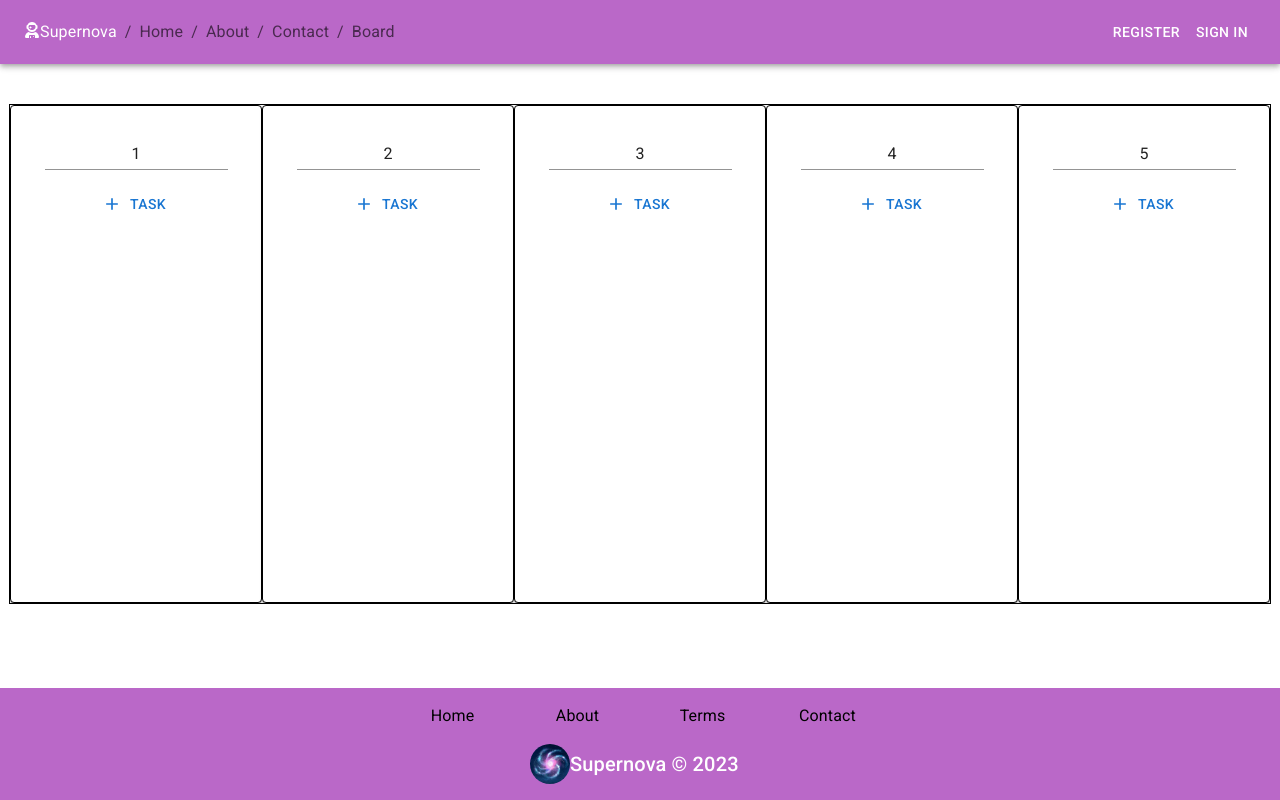
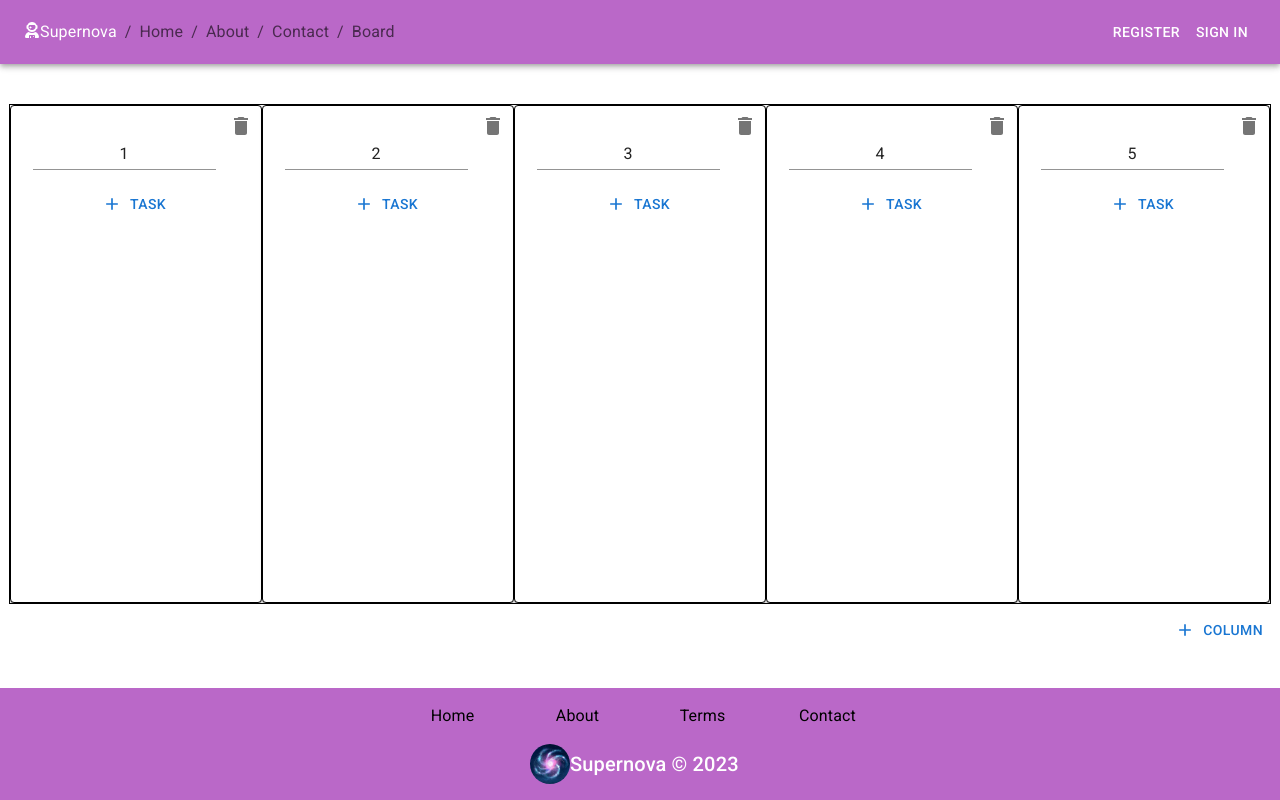
Before and after one commit to MalachiNichols/super-react, a React (Create React App) app: page /board in a window 1280 px wide. Built offline with nearby package versions, Linux system fonts and the light colour scheme.

Commit message:
can now add new columns. deleting columns removes the wrong columns right now

```diff
--- /dev/null
+++ b/src/pages/board/CreateColumn.js
@@ -0,0 +1,30 @@
+import { Button, Input, TextField } from "@mui/material";
+import SaveIcon from "@mui/icons-material/Save";
+import React, { useState } from "react";
+import { Box } from "@mui/system";
+
+const CreateColumn = ({ handleNewColumn, setCreateColumn }) => {
+
+  const [textValue, setTextValue] = useState('')
+
+  const handleTextChange = (e) => {
+    setTextValue(e.target.value)
+  }
+
+  return (
+    <Box sx={{ float: "right", mt: 1 }}>
+      <TextField size="small" label="Column Name" onChange={handleTextChange}/>
+      <Button
+        startIcon={<SaveIcon />}
+        onClick={() => {
+          handleNewColumn(textValue)
+          setCreateColumn(false);
+        }}
+      >
+        SAVE COLUMN
+      </Button>
+    </Box>
+  );
+};
+
+export default CreateColumn;
--- a/src/pages/board/board.js
+++ b/src/pages/board/board.js
@@ -1,9 +1,29 @@
-import { Grid } from "@mui/material";
-import React from "react";
+import { Button, Grid } from "@mui/material";
+import AddIcon from "@mui/icons-material/Add";
+import React, { useState } from "react";
 import Column from "./Column";
+import { Box } from "@mui/system";
+import CreateColumn from "./CreateColumn";
 
-const board = ({ id }) => {
+const Board = ({ id }) => {
+  const [createColumn, setCreateColumn] = useState(false);
+  // const [newColumn, setNewColumn] = useState({});
+  const [columns, setColumns] = useState([{title: 1, id: 0}, {title: 2, id: 1}, {title: 3, id: 2}, {title: 4, id: 3}, {title: 5, id: 4} ])
+
+  const handleNewColumn = (title) => {
+    setColumns(
+      columns.concat({title: title, id: columns.length})
+    )
+  }
+
+  const deleteColumn = (id) => {
+    console.log(id + ' yo')
+    setColumns(columns.filter((column) => column.id !== id));
+    console.log(columns)
+  }
+
   return (
+    <Box sx={{ width: 1262, mx: "auto" }}>
       <Grid
         container
         justifyContent="center"
@@ -18,21 +38,37 @@ const board = ({ id }) => {
           height: 500,
         }}
       >
-      <Grid
-        container
-        wrap="nowrap"
-        sx={{ mx: "auto", width: '100%' }}
-      >
+        <Grid container wrap="nowrap" sx={{ mx: "auto", width: "100%" }}>
           {/* <Workspace /> */}
-        <Column props={{ colName: "1" }} />
-        <Column props={{ colName: "2" }} />
-        <Column props={{ colName: "3" }} />
-        <Column props={{ colName: "4" }} />
-        <Column props={{ colName: "5" }} />
-        {/* <Column props={{ colName: "7" }} /> */}
+          {columns[0] &&
+            columns.map((column) => (
+              <Column
+                title={column.title}
+                id={column.id}
+                deleteColumn={deleteColumn}
+              />
+          ))}
         </Grid>
       </Grid>
+      {!createColumn && (
+        <Button
+          startIcon={<AddIcon />}
+          sx={{ float: "right", mt: 1 }}
+          onClick={() => {
+            setCreateColumn(true);
+          }}
+        >
+          COLUMN
+        </Button>
+      )}
+      {createColumn && (
+        <CreateColumn
+          handleNewColumn={handleNewColumn}
+          setCreateColumn={setCreateColumn}
+        />
+      )}
+    </Box>
   );
 };
 
-export default board;
+export default Board;
--- a/src/pages/board/column.js
+++ b/src/pages/board/column.js
@@ -1,11 +1,12 @@
-import { Card, CardContent, Button, Input } from "@mui/material";
+import { Card, CardContent, Button, Input, IconButton } from "@mui/material";
 import React, { useState } from "react";
 import SaveIcon from "@mui/icons-material/Save";
 import AddIcon from "@mui/icons-material/Add";
+import DeleteIcon from "@mui/icons-material/Delete";
 import CreateTask from "./CreateTask";
 import Task from "./Task";
 
-const Column = ({ props }) => {
+const Column = ({ title, id, deleteColumn }) => {
   const [saveButton, setSaveButton] = useState(false);
   const [createTask, setCreateTask] = useState(false);
   const [newTask, setNewTask] = useState({ title: "", description: "" });
@@ -47,9 +48,17 @@ const Column = ({ props }) => {
         flex: 1,
       }}
     >
+      <IconButton
+          endIcon={<DeleteIcon />}
+          sx={{ mt: -2, float: 'right' }}
+          onClick={() => {
+            deleteColumn(id);
+          }}>
+            <DeleteIcon />
+        </IconButton>
       <CardContent>
         <Input
-          defaultValue={props.colName}
+          defaultValue={title}
           inputProps={{ style: { textAlign: "center" } }}
           onChange={titleChange}
         />
```
Lines whose indentation alone changed are shown as unchanged.
